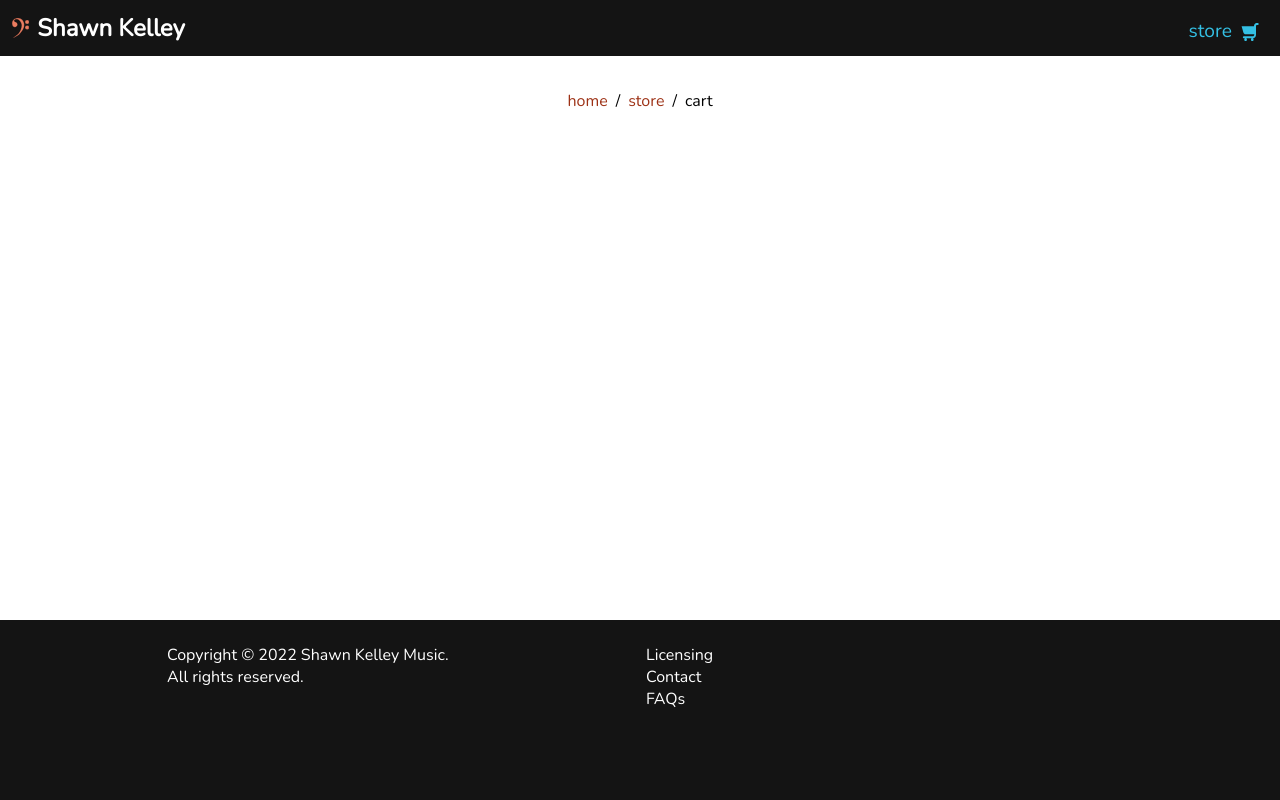
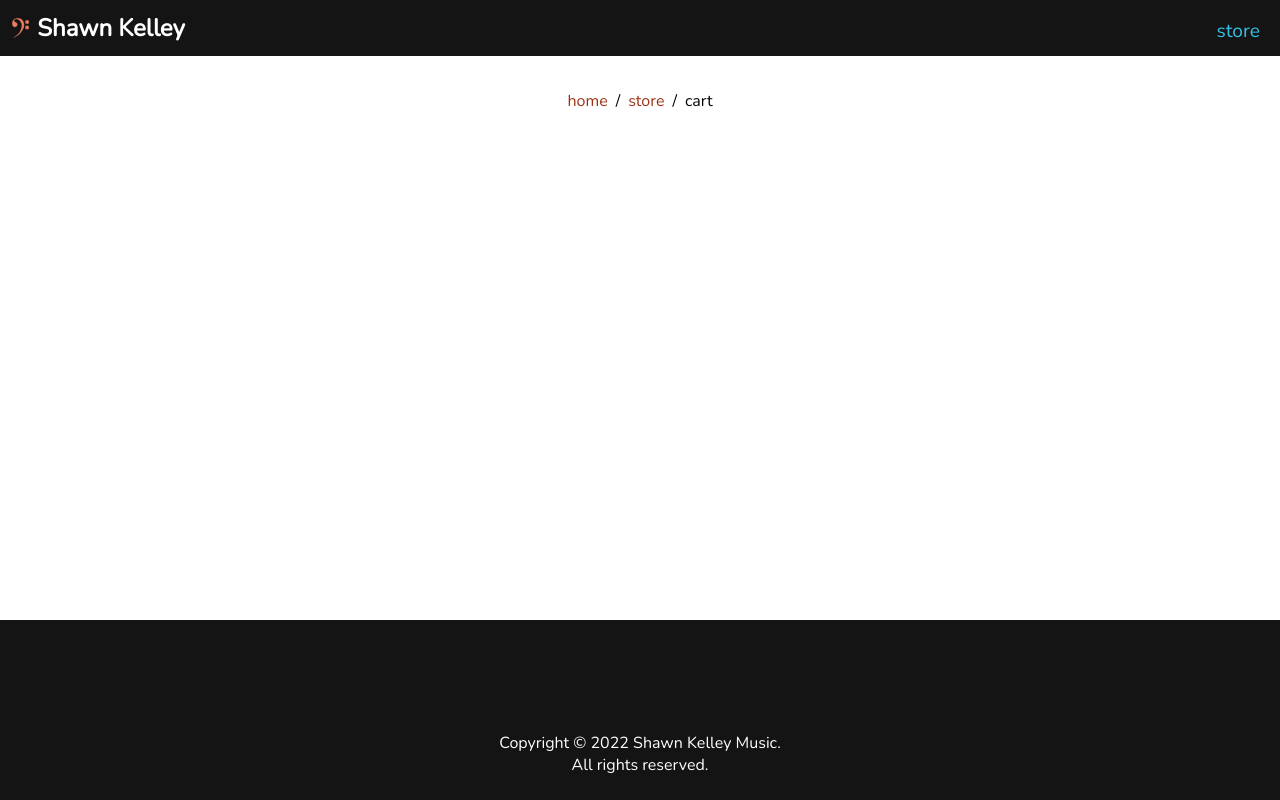
Before and after one commit to shawnkelleydev/shawn_kelley_music, a React (Create React App) app in the folder client/: page /store/cart in a window 1280 px wide. Built offline with nearby package versions, Linux system fonts and the light colour scheme.

Commit message:
basic site funcitonality

```diff
--- a/client/src/components/Footer.js
+++ b/client/src/components/Footer.js
@@ -1,17 +1,18 @@
 export default function Footer() {
   return (
     <footer>
-      <div>
-        <span>
-          <p>Copyright © 2022 Shawn Kelley Music.</p>
-          <p>All rights reserved.</p>
-        </span>
-        <span>
+      {/* <div> */}
+      {/* <span> */}
+      <p>All rights reserved.</p>
+      <p>Copyright © 2022 Shawn Kelley Music.</p>
+
+      {/* </span> */}
+      {/* <span>
           <p>Licensing</p>
           <p>Contact</p>
           <p>FAQs</p>
-        </span>
-      </div>
+        </span> */}
+      {/* </div> */}
     </footer>
   );
 }
--- a/client/src/components/Menu.js
+++ b/client/src/components/Menu.js
@@ -1,13 +1,13 @@
 import { NavLink } from "react-router-dom";
-import CartIcon from "./CartIcon";
+// import CartIcon from "./CartIcon";
 
 export default function Menu() {
   return (
     <nav>
       <NavLink to="/store">store</NavLink>
-      <NavLink to="/store/cart">
+      {/* <NavLink to="/store/cart">
         <CartIcon />
-      </NavLink>
+      </NavLink> */}
     </nav>
   );
 }
--- a/client/src/components/Piece.js
+++ b/client/src/components/Piece.js
@@ -7,11 +7,11 @@ export default function Piece(props) {
   return (
     <div
       className="Piece"
-      onClick={(e) => {
-        if (e.target.tagName !== "BUTTON") {
-          navigate(`/store/${props.piece.title}`);
-        }
-      }}
+      // onClick={(e) => {
+      //   if (e.target.tagName !== "BUTTON") {
+      //     navigate(`/store/${props.piece.title}`);
+      //   }
+      // }}
     >
       <div>
         <h1>{props.piece.title}</h1>
--- a/client/src/css/App.css
+++ b/client/src/css/App.css
@@ -21,6 +21,7 @@ footer {
   display: flex;
   flex-direction: column;
   align-items: center;
+  flex-direction: column-reverse;
 }
 footer p {
   margin: 0;
@@ -274,7 +275,6 @@ nav svg:hover {
   flex-direction: column;
   align-items: center;
   flex: 1 300px;
-  cursor: pointer;
   box-shadow: 0 0 10px #141414;
   padding: 48px 0;
   margin-bottom: 24px;
--- a/client/src/sass/partials/components/_piece.sass
+++ b/client/src/sass/partials/components/_piece.sass
@@ -4,7 +4,7 @@
 .Piece
   @include mixins.flex-col
   flex: 1 300px
-  cursor: pointer
+  // cursor: pointer
   box-shadow: 0 0 10px var.$color-primary
   padding: 48px 0
   margin-bottom: 24px
--- a/client/src/sass/partials/layout/_footer.sass
+++ b/client/src/sass/partials/layout/_footer.sass
@@ -9,6 +9,7 @@ footer
   padding: 24px 8px
   height: var.$height-footer
   @include mixins.flex-col
+    flex-direction: column-reverse
   p
     margin: 0
 
```
Also changed, not shown: 1 other file (tests, documents, lock files or other folders).
